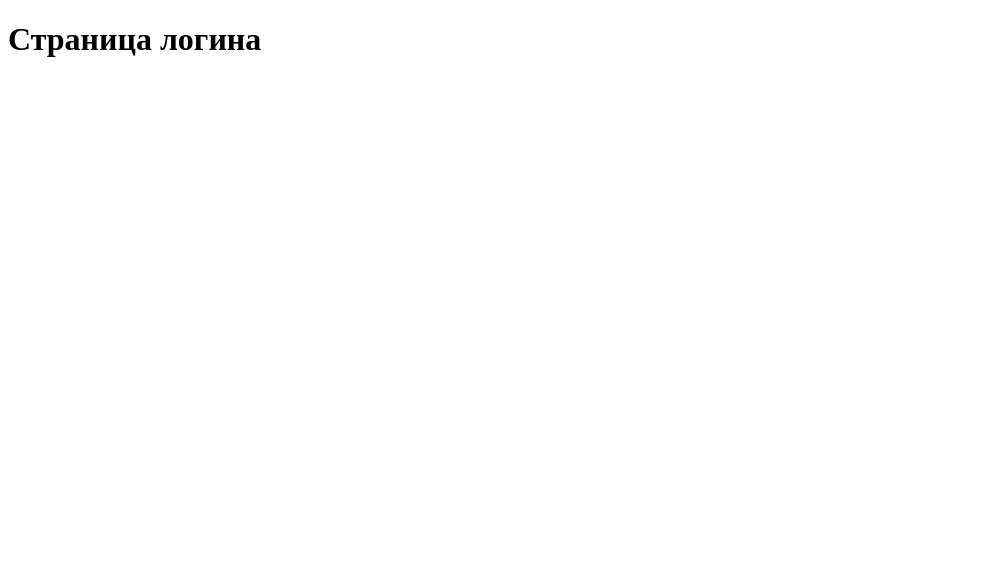
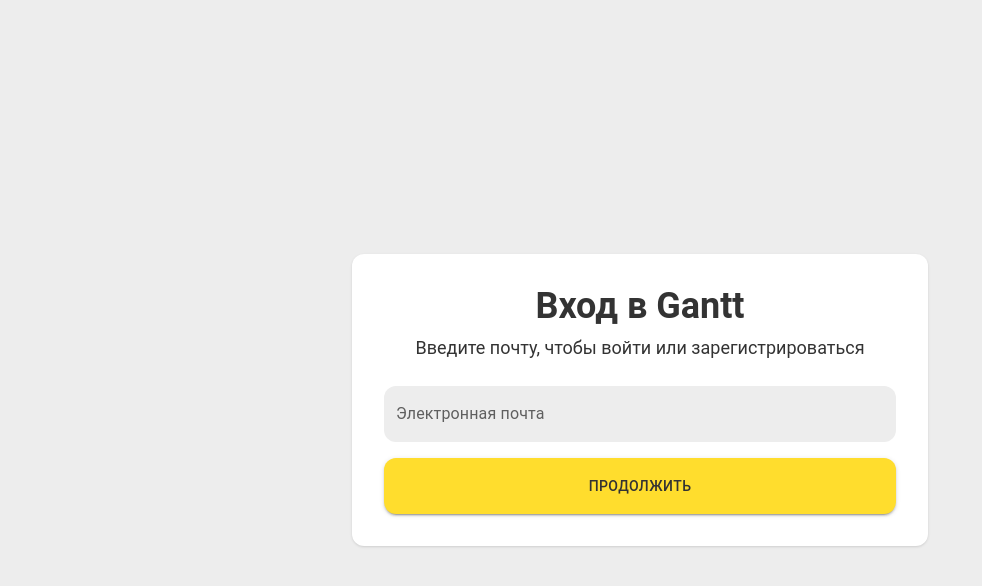
Before and after one commit to saneczkab/task-tracker-service, a React (Vite) app in the folder gantt-frontend/: page /login in a window 1280 px wide. Shown: the top 586 px of the page, without its empty margins (0-982 px from the left). Built offline with nearby package versions, Linux system fonts and the light colour scheme.

Commit message:
Prepare login page base

```diff
--- /dev/null
+++ b/gantt-frontend/postcss.config.js
@@ -0,0 +1,6 @@
+export default {
+    plugins: {
+        '@tailwindcss/postcss': {},
+        autoprefixer: {},
+    },
+};
--- a/gantt-frontend/src/main.jsx
+++ b/gantt-frontend/src/main.jsx
@@ -1,6 +1,7 @@
 import { StrictMode } from 'react'
 import { createRoot } from 'react-dom/client'
 import App from './App.jsx'
+import "./styles/index.css";
 
 createRoot(document.getElementById('root')).render(
   <StrictMode>
--- a/gantt-frontend/src/pages/auth/Login.jsx
+++ b/gantt-frontend/src/pages/auth/Login.jsx
@@ -1,7 +1,45 @@
+import React from "react";
+import { TextField, Button } from "@mui/material";
+
 const Login = () => {
     return (
-        <div>
-            <h1>Страница логина</h1>
+        <div className="min-h-screen flex items-center justify-center px-4">
+            <div className="w-full max-w-xl bg-white p-8 rounded-[12px] shadow text-center">
+                <div className="text-4xl font-bold">Вход в Gantt</div>
+                <div className="text-lg mt-2">Введите почту, чтобы войти или зарегистрироваться</div>
+
+                <form className="mt-6 text-left">
+                    <TextField
+                        id="email"
+                        label="Электронная почта"
+                        variant="filled"
+                        fullWidth
+                        slotProps={{
+                            input: { disableUnderline: true },
+                        }}
+                        sx={{
+                            "& .MuiFilledInput-root": {
+                                backgroundColor: "#EDEDED",
+                                borderRadius: "12px",
+                                height: (theme) => theme.spacing(7)
+                            },
+                        }}
+                    />
+
+                    <Button
+                        variant="contained"
+                        fullWidth
+                        color="inherit"
+                        sx={{
+                            mt: 2,
+                            borderRadius: "12px",
+                            backgroundColor: "#FFDD2D",
+                            height: (theme) => theme.spacing(7),
+                            fontFamily: "inherit"
+                        }}
+                    >Продолжить</Button>
+                </form>
+            </div>
         </div>
     )
 }
--- /dev/null
+++ b/gantt-frontend/src/styles/index.css
@@ -0,0 +1,5 @@
+@import "tailwindcss";
+html, body, #root {
+    font-family: 'Roboto', sans-serif;
+    @apply bg-[#EDEDED] text-[#333333];
+}
--- /dev/null
+++ b/gantt-frontend/tailwind.config.js
@@ -0,0 +1,11 @@
+/** @type {import('tailwindcss').Config} */
+export default {
+    content: [
+        "./index.html",
+        "./src/**/*.{js,ts,jsx,tsx}",
+    ],
+    theme: {
+        extend: {},
+    },
+    plugins: [],
+};
```
Also changed, not shown: gantt-frontend/package.json (+8 -1 lines), 1 other file (tests, documents, lock files or other folders).
